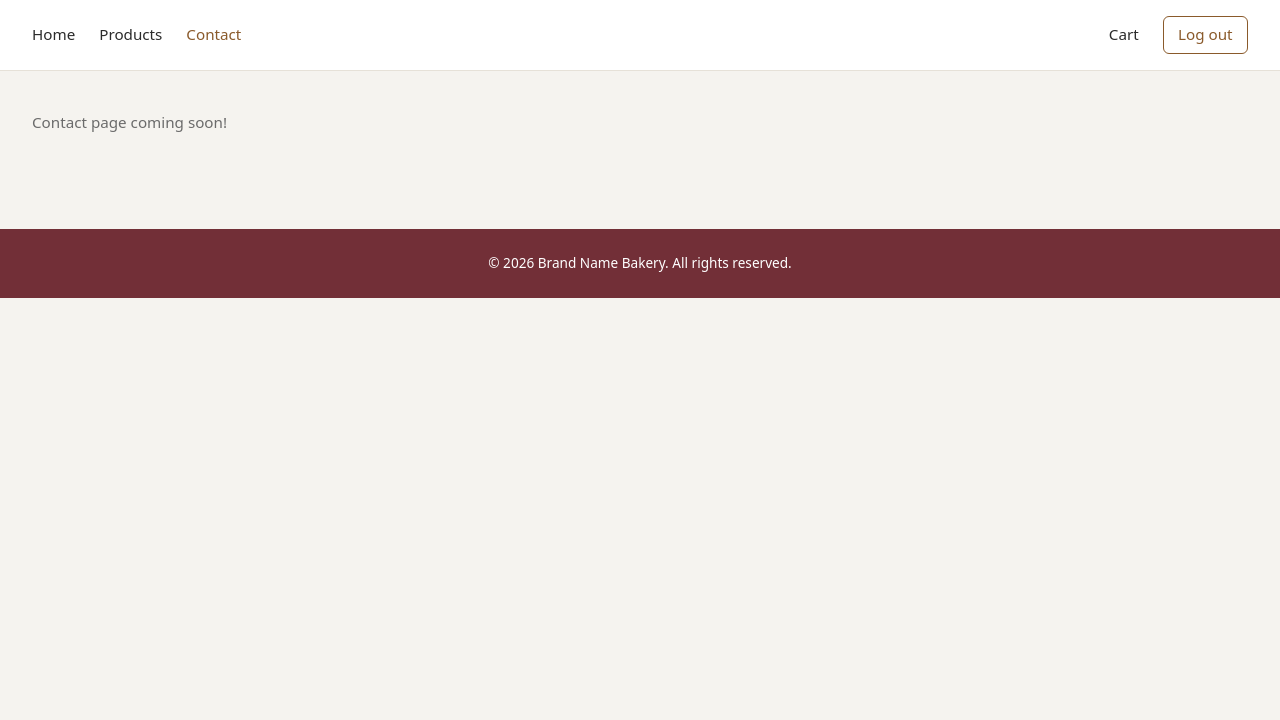
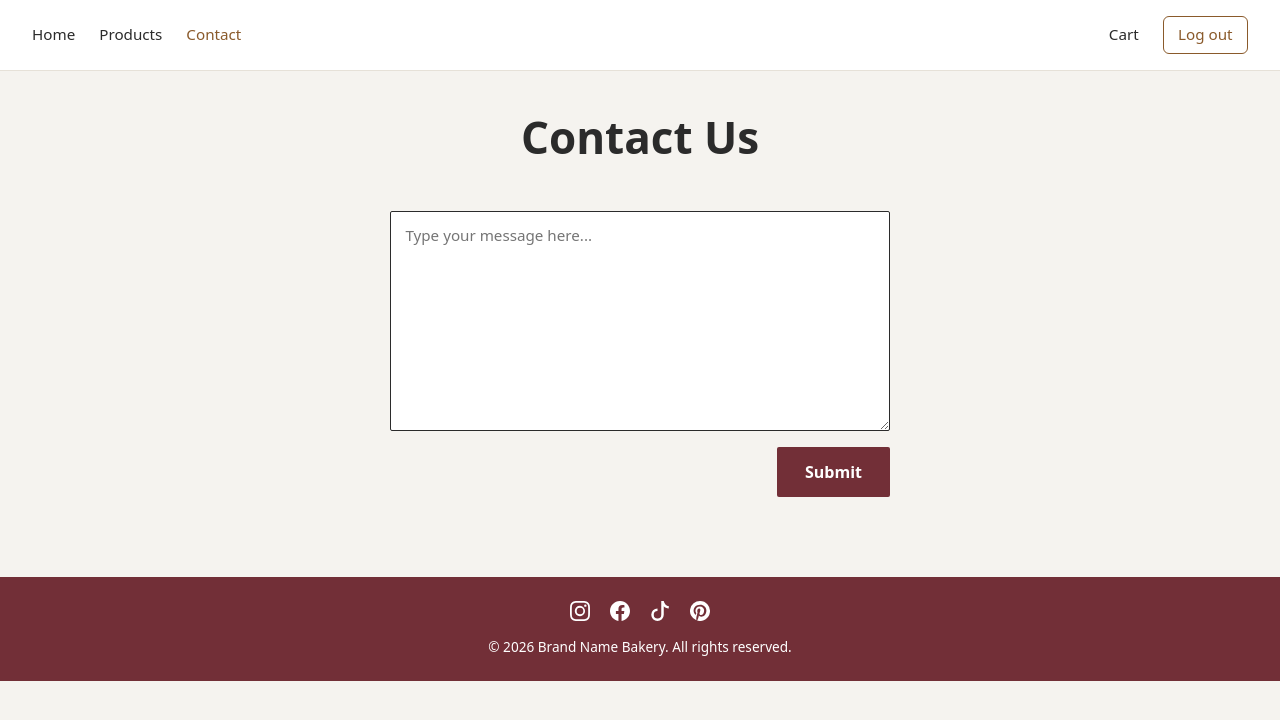
Before and after one commit to BBalin/capstone-frontend, a React (Vite) app: page /contact in a window 1280 px wide. Shown: the top 720 px of the page. Built offline with nearby package versions, Linux system fonts and the light colour scheme; no server answers; sample sign-in values are in the browser's storage.

Commit message:
added feature: contact page

```diff
--- a/package.json
+++ b/package.json
@@ -9,6 +9,7 @@
   },
   "dependencies": {
     "bootstrap": "^5.3.3",
+    "bootstrap-icons": "^1.11.3",
     "react": "^19.0.0",
     "react-dom": "^19.0.0",
     "react-router": "^7.6.0"
--- a/src/App.jsx
+++ b/src/App.jsx
@@ -6,6 +6,7 @@ import RequireAuth from "./auth/RequireAuth";
 import Home from "./components/Home";
 import AllProducts from "./components/AllProducts";
 import ProductDetails from "./components/ProductDetails";
+import Contact from "./components/Contact";
 
 export default function App() {
   return (
@@ -49,7 +50,7 @@ export default function App() {
           path="/contact"
           element={
             <RequireAuth>
-              <p className="status-message">Contact page coming soon!</p>
+              <Contact />
             </RequireAuth>
           }
         />
--- a/src/components/AllProducts.jsx
+++ b/src/components/AllProducts.jsx
@@ -18,7 +18,8 @@ function formatPrice(price) {
 
 function AllProducts() {
   const [products, setProducts] = useState([]);
-  const [status, setStatus] = useState("loading"); // "loading" | "error" | "ready"
+  const [status, setStatus] = useState("loading");
+  "error" | "ready";
 
   useEffect(() => {
     const controller = new AbortController();
@@ -51,11 +52,14 @@ function AllProducts() {
     <section className="all-products">
       <h1>Check out our Selection!</h1>
 
-      {status === "loading" && <p className="status-message">Loading our fresh bakes...</p>}
+      {status === "loading" && (
+        <p className="status-message">Loading our fresh bakes...</p>
+      )}
 
       {status === "error" && (
         <p className="status-message status-error">
-          Sorry, we couldn&apos;t load our products right now. Please try again later.
+          Sorry, we couldn&apos;t load our products right now. Please try again
+          later.
         </p>
       )}
 
--- /dev/null
+++ b/src/components/Contact.jsx
@@ -0,0 +1,73 @@
+import { useState } from "react";
+
+import { useAuth } from "../auth/AuthContext";
+import "./contact.css";
+
+const BASE = import.meta.env.VITE_API;
+
+function Contact() {
+  const { token } = useAuth();
+
+  const [message, setMessage] = useState("");
+  const [status, setStatus] = useState("idle");
+  const [error, setError] = useState(null);
+
+  const onSubmit = async (event) => {
+    event.preventDefault();
+    setStatus("sending");
+    setError(null);
+
+    try {
+      const response = await fetch(`${BASE}/messages`, {
+        method: "POST",
+        headers: {
+          "Content-Type": "application/json",
+          Authorization: `Bearer ${token}`,
+        },
+        body: JSON.stringify({ message }),
+      });
+      const result = await response.text();
+      if (!response.ok) throw new Error(result);
+
+      setStatus("sent");
+      setMessage("");
+    } catch (e) {
+      setError(e.message);
+      setStatus("error");
+    }
+  };
+
+  return (
+    <section className="contact-page">
+      <h1>Contact Us</h1>
+      <form className="contact-form" onSubmit={onSubmit}>
+        <label className="visually-hidden" htmlFor="contact-message">
+          Message
+        </label>
+        <textarea
+          id="contact-message"
+          name="message"
+          placeholder="Type your message here..."
+          value={message}
+          onChange={(event) => {
+            setMessage(event.target.value);
+            setStatus("idle");
+          }}
+          required
+        />
+        <button type="submit" disabled={status === "sending"}>
+          {status === "sending" ? "Sending..." : "Submit"}
+        </button>
+      </form>
+
+      {status === "sent" && (
+        <p className="status-message contact-success">Message sent!</p>
+      )}
+      {status === "error" && (
+        <p className="status-message status-error">{error}</p>
+      )}
+    </section>
+  );
+}
+
+export default Contact;
--- a/src/components/Home.jsx
+++ b/src/components/Home.jsx
@@ -7,7 +7,7 @@ const BASE = import.meta.env.VITE_API;
 
 function Home() {
   const [products, setProducts] = useState([]);
-  const [status, setStatus] = useState("loading"); // "loading" | "error" | "ready"
+  const [status, setStatus] = useState("loading");
   const carouselRef = useRef(null);
 
   useEffect(() => {
--- /dev/null
+++ b/src/components/contact.css
@@ -0,0 +1,55 @@
+.contact-page {
+  max-width: 500px;
+  margin: 0 auto;
+}
+
+.contact-page h1 {
+  text-align: center;
+  font-size: 2.75rem;
+  font-weight: 800;
+  margin: 0 0 3rem;
+  color: #2b2b2b;
+}
+
+.contact-form {
+  display: flex;
+  flex-direction: column;
+  gap: 1rem;
+}
+
+.contact-form textarea {
+  width: 100%;
+  min-height: 220px;
+  padding: 0.75rem 0.9rem;
+  border: 1px solid #2b2b2b;
+  border-radius: 2px;
+  font-size: 0.95rem;
+  font-family: inherit;
+  resize: vertical;
+}
+
+.contact-form textarea:focus {
+  outline: none;
+  border-color: #722f37;
+}
+
+.contact-form button {
+  align-self: flex-end;
+  padding: 0.8rem 1.75rem;
+  border: none;
+  border-radius: 2px;
+  background: #722f37;
+  color: #ffffff;
+  font-size: 1rem;
+  font-weight: 700;
+}
+
+.contact-form button:hover {
+  background: #5c252c;
+}
+
+.contact-success {
+  margin-top: 1.5rem;
+  text-align: center;
+  color: #2f7a3d;
+}
--- a/src/index.css
+++ b/src/index.css
@@ -95,3 +95,22 @@ button {
   margin: 0;
   font-size: 0.85rem;
 }
+
+.social-grid {
+  display: grid;
+  grid-template-columns: repeat(4, auto);
+  gap: 1.25rem;
+  justify-content: center;
+  margin-bottom: 1rem;
+}
+
+.social-link {
+  display: inline-flex;
+  align-items: center;
+  justify-content: center;
+  color: #ffffff;
+}
+
+.social-link:hover {
+  opacity: 0.75;
+}
--- a/src/layout/Footer.jsx
+++ b/src/layout/Footer.jsx
@@ -1,6 +1,56 @@
 export default function Footer() {
   return (
     <footer id="footer">
+      <div className="social-grid">
+        <a href="#" aria-label="Instagram" className="social-link">
+          <svg
+            xmlns="http://www.w3.org/2000/svg"
+            width="20"
+            height="20"
+            fill="currentColor"
+            viewBox="0 0 16 16"
+          >
+            <path d="M8 0C5.829 0 5.556.01 4.703.048 3.85.088 3.269.222 2.76.42a3.9 3.9 0 0 0-1.417.923A3.9 3.9 0 0 0 .42 2.76C.222 3.268.087 3.85.048 4.7.01 5.555 0 5.827 0 8.001c0 2.172.01 2.444.048 3.297.04.852.174 1.433.372 1.942.205.526.478.972.923 1.417.444.445.89.719 1.416.923.51.198 1.09.333 1.942.372C5.555 15.99 5.827 16 8 16s2.444-.01 3.298-.048c.851-.04 1.434-.174 1.943-.372a3.9 3.9 0 0 0 1.416-.923c.445-.445.718-.891.923-1.417.197-.509.332-1.09.372-1.942C15.99 10.445 16 10.173 16 8s-.01-2.445-.048-3.299c-.04-.851-.175-1.433-.372-1.941a3.9 3.9 0 0 0-.923-1.417A3.9 3.9 0 0 0 13.24.42c-.51-.198-1.092-.333-1.943-.372C10.443.01 10.172 0 7.998 0zm-.717 1.442h.718c2.136 0 2.389.007 3.232.046.78.035 1.204.166 1.486.275.373.145.64.319.92.599s.453.546.598.92c.11.281.24.705.275 1.485.039.843.047 1.096.047 3.231s-.008 2.389-.047 3.232c-.035.78-.166 1.203-.275 1.485a2.5 2.5 0 0 1-.599.919c-.28.28-.546.453-.92.598-.28.11-.704.24-1.485.276-.843.038-1.096.047-3.232.047s-2.39-.009-3.233-.047c-.78-.036-1.203-.166-1.485-.276a2.5 2.5 0 0 1-.92-.598 2.5 2.5 0 0 1-.6-.92c-.109-.281-.24-.705-.275-1.485-.038-.843-.046-1.096-.046-3.233s.008-2.388.046-3.231c.036-.78.166-1.204.276-1.486.145-.373.319-.64.599-.92s.546-.453.92-.598c.282-.11.705-.24 1.485-.276.738-.034 1.024-.044 2.515-.045zm4.988 1.328a.96.96 0 1 0 0 1.92.96.96 0 0 0 0-1.92m-4.27 1.122a4.109 4.109 0 1 0 0 8.217 4.109 4.109 0 0 0 0-8.217m0 1.441a2.667 2.667 0 1 1 0 5.334 2.667 2.667 0 0 1 0-5.334" />
+          </svg>
+        </a>
+
+        <a href="#" aria-label="Facebook" className="social-link">
+          <svg
+            xmlns="http://www.w3.org/2000/svg"
+            width="20"
+            height="20"
+            fill="currentColor"
+            viewBox="0 0 16 16"
+          >
+            <path d="M16 8.049c0-4.446-3.582-8.05-8-8.05C3.58 0-.002 3.603-.002 8.05c0 4.017 2.926 7.347 6.75 7.951v-5.625h-2.03V8.05H6.75V6.275c0-2.017 1.195-3.131 3.022-3.131.876 0 1.791.157 1.791.157v1.98h-1.009c-.993 0-1.303.621-1.303 1.258v1.51h2.218l-.354 2.326H9.25V16c3.824-.604 6.75-3.934 6.75-7.951" />
+          </svg>
+        </a>
+
+        <a href="#" aria-label="TikTok" className="social-link">
+          <svg
+            xmlns="http://www.w3.org/2000/svg"
+            width="20"
+            height="20"
+            fill="currentColor"
+            viewBox="0 0 16 16"
+          >
+            <path d="M9 0h1.98c.144.715.54 1.617 1.235 2.512C12.895 3.389 13.797 4 15 4v2c-1.753 0-3.07-.814-4-1.829V11a5 5 0 1 1-5-5v2a3 3 0 1 0 3 3z" />
+          </svg>
+        </a>
+
+        <a href="#" aria-label="Pinterest" className="social-link">
+          <svg
+            xmlns="http://www.w3.org/2000/svg"
+            width="20"
+            height="20"
+            fill="currentColor"
+            viewBox="0 0 16 16"
+          >
+            <path d="M8 0a8 8 0 0 0-2.915 15.452c-.07-.633-.134-1.606.027-2.297.146-.625.938-3.977.938-3.977s-.239-.479-.239-1.187c0-1.113.645-1.943 1.448-1.943.682 0 1.012.512 1.012 1.127 0 .686-.437 1.712-.663 2.663-.188.796.4 1.446 1.185 1.446 1.422 0 2.515-1.5 2.515-3.664 0-1.915-1.377-3.254-3.342-3.254-2.276 0-3.612 1.707-3.612 3.471 0 .688.265 1.425.595 1.826a.24.24 0 0 1 .056.23c-.061.252-.196.796-.222.907-.035.146-.116.177-.268.107-1-.465-1.624-1.926-1.624-3.1 0-2.523 1.834-4.84 5.286-4.84 2.775 0 4.932 1.977 4.932 4.62 0 2.757-1.739 4.976-4.151 4.976-.811 0-1.573-.421-1.834-.919l-.498 1.902c-.181.695-.669 1.566-.995 2.097A8 8 0 1 0 8 0" />
+          </svg>
+        </a>
+      </div>
+
       <p>&copy; {new Date().getFullYear()} Brand Name Bakery. All rights reserved.</p>
     </footer>
   );
```
Also changed, not shown: 1 other file (tests, documents, lock files or other folders).
